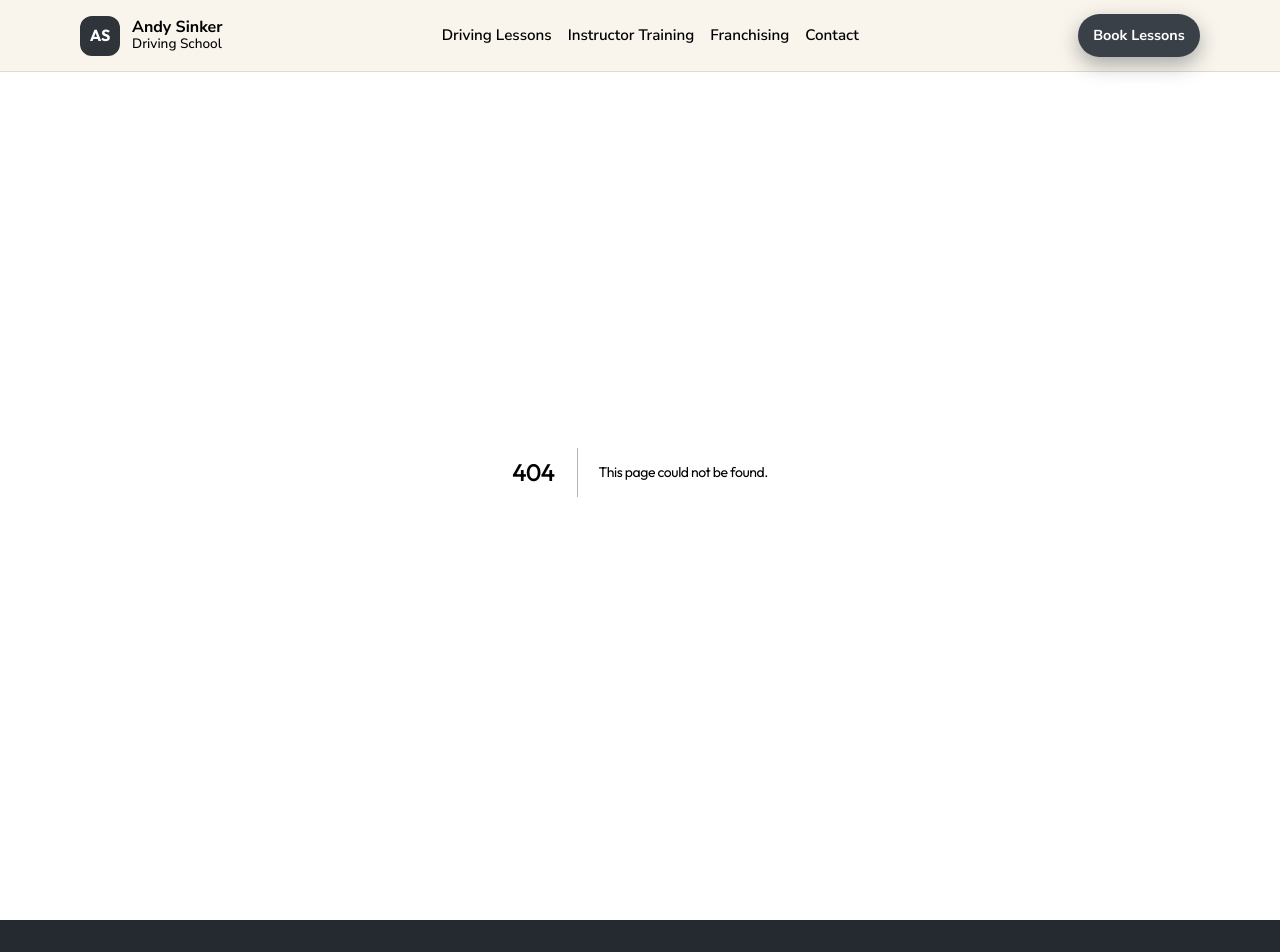
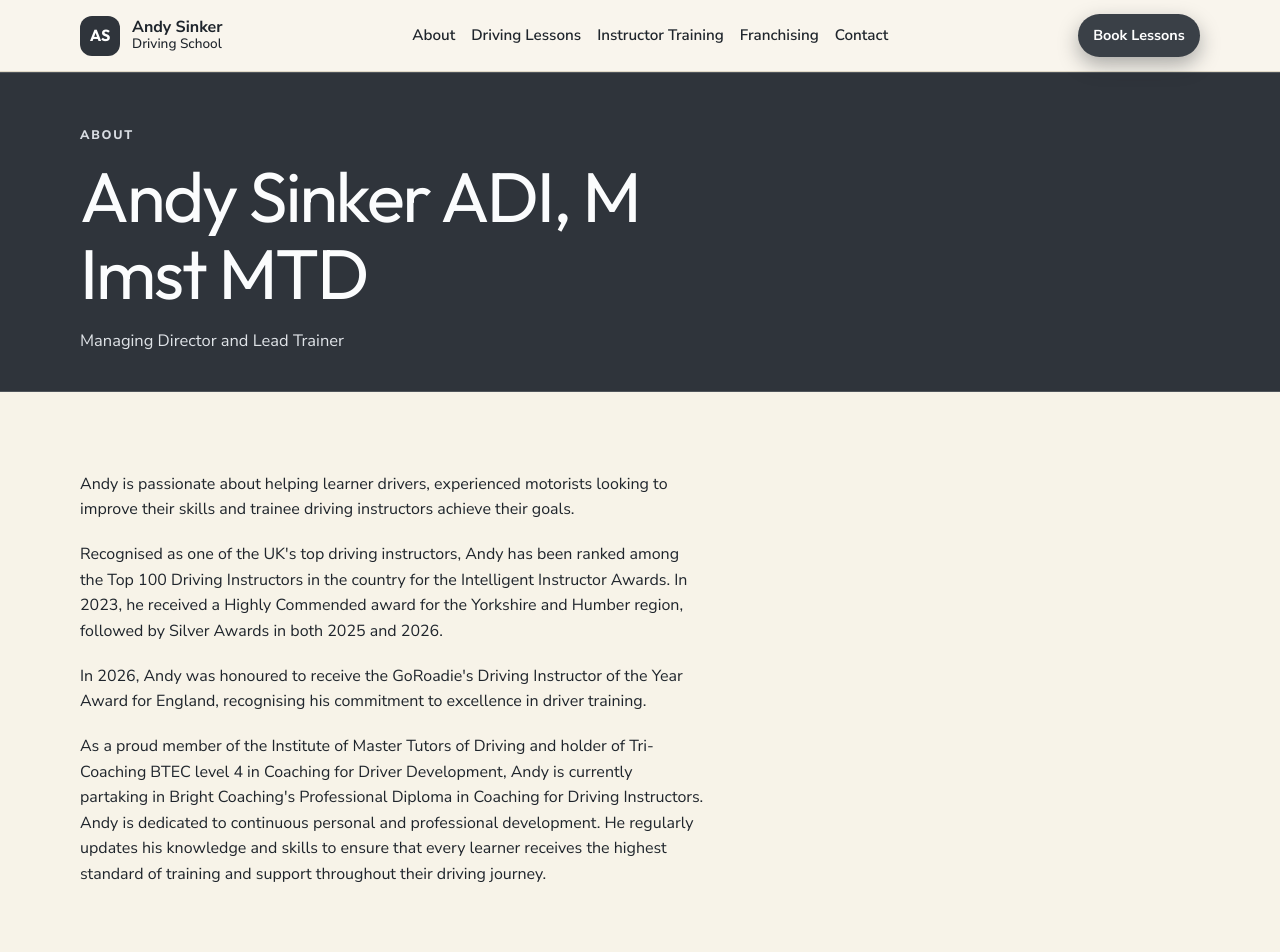
Before and after one commit to byt3sage/andysinkerdrivingschool, a Next.js app: page /about in a window 1280 px wide. Before the commit this address had no page. Shown: the top 952 px of the page. Built offline with nearby package versions, Linux system fonts and the light colour scheme.

Commit message:
chore: updates

```diff
--- /dev/null
+++ b/app/about/page.tsx
@@ -0,0 +1,56 @@
+import type { Metadata } from "next";
+
+export const metadata: Metadata = {
+  title: "About Andy Sinker",
+  description:
+    "Meet Andy Sinker ADI, M Imst MTD — Managing Director and Lead Trainer at Andy Sinker Driving School. Multi-award winning driving instructor and GoRoadie's Driving Instructor of the Year for England 2026.",
+  alternates: { canonical: "https://andysinkerdriving.co.uk/about" },
+};
+
+export default function AboutPage() {
+  return (
+    <div>
+      <section className="hero service-hero">
+        <div className="hero-band">
+          <div className="site-shell stagger-rise">
+            <p className="eyebrow">About</p>
+            <h1>Andy Sinker ADI, M Imst MTD</h1>
+            <p className="hero-lede">Managing Director and Lead Trainer</p>
+          </div>
+        </div>
+      </section>
+
+      <section className="content-section">
+        <div className="site-shell">
+          <div style={{ maxWidth: "65ch", display: "flex", flexDirection: "column", gap: "1.2rem" }}>
+            <p>
+              Andy is passionate about helping learner drivers, experienced motorists looking to
+              improve their skills and trainee driving instructors achieve their goals.
+            </p>
+
+            <p>
+              Recognised as one of the UK&apos;s top driving instructors, Andy has been ranked among
+              the Top 100 Driving Instructors in the country for the Intelligent Instructor Awards.
+              In 2023, he received a Highly Commended award for the Yorkshire and Humber region,
+              followed by Silver Awards in both 2025 and 2026.
+            </p>
+
+            <p>
+              In 2026, Andy was honoured to receive the GoRoadie&apos;s Driving Instructor of the
+              Year Award for England, recognising his commitment to excellence in driver training.
+            </p>
+
+            <p>
+              As a proud member of the Institute of Master Tutors of Driving and holder of
+              Tri-Coaching BTEC level 4 in Coaching for Driver Development, Andy is currently
+              partaking in Bright Coaching&apos;s Professional Diploma in Coaching for Driving
+              Instructors. Andy is dedicated to continuous personal and professional development. He
+              regularly updates his knowledge and skills to ensure that every learner receives the
+              highest standard of training and support throughout their driving journey.
+            </p>
+          </div>
+        </div>
+      </section>
+    </div>
+  );
+}
--- a/app/components/MobileNav.tsx
+++ b/app/components/MobileNav.tsx
@@ -6,6 +6,7 @@ import Link from "next/link";
 import { usePathname } from "next/navigation";
 
 const links = [
+  { href: "/about", label: "About" },
   { href: "/driving-lessons", label: "Driving Lessons" },
   { href: "/instructor-training", label: "Instructor Training" },
   { href: "/franchise", label: "Franchising" },
--- a/app/driving-lessons/page.tsx
+++ b/app/driving-lessons/page.tsx
@@ -35,7 +35,7 @@ const additionalSupport = [
 const drivingFaqs = [
   {
     q: "How old do I need to be to start driving lessons?",
-    a: "You can start learning to drive a car in the UK when you are 17 years old and have a valid provisional driving licence.",
+    a: "You can start learning to drive a car in the UK when you are 17 years old (16 years old with special permission granted from the DVLA) and have a valid provisional driving licence.",
   },
   {
     q: "Do I need a provisional licence before taking lessons?",
@@ -85,14 +85,12 @@ export default function DrivingLessonsPage() {
               <p className="eyebrow">Driving Lessons</p>
               <h1>Driving Lessons Tailored to You</h1>
               <p className="hero-lede">
-                At Andy Sinker Driving School, we understand that every learner has different
-                needs. That&rsquo;s why we provide personalised driving lessons designed around
-                your individual needs, learning style and goals.
+                At Andy Sinker Driving School, we understand that every learner is an individual. That is why we provide client-centered lessons, tailored to you.
               </p>
               <ul className="service-points">
                 <li>Build confidence and develop safer driving habits.</li>
                 <li>From first lesson to test-ready — at a pace that suits you.</li>
-                <li>Supported every step of the way, on and off the road.</li>
+                <li>Supported every step of the way, both on and off the road.</li>
               </ul>
               <div className="cta-row">
                 <Link href="/ppc/driving-lessons" className="button-primary">
@@ -140,7 +138,7 @@ export default function DrivingLessonsPage() {
       <section className="content-section section">
         <div className="site-shell">
           <p className="eyebrow" style={{ color: "var(--foreground)" }}>More Than Just Driving Lessons</p>
-          <h2 className="section-title">What You&rsquo;ll Get When You Learn With Us</h2>
+          <h2 className="section-title">What We Offer</h2>
           <p className="opp-intro">
             When you learn with Andy Sinker Driving School, you&rsquo;ll benefit from a
             comprehensive support package designed to help you succeed both on and off the road.
@@ -152,7 +150,7 @@ export default function DrivingLessonsPage() {
             </article>
             <article className="opp-card">
               <h3>Total Drive App</h3>
-              <p>All learners receive access to the Total Drive app to track progress, log reflections, book lessons, receive reminders, pay securely, and share updates with parents.</p>
+              <p>All learners receive access to the Total Drive app to track progress, log reflections, book lessons, receive reminders, pay securely, and share updates with others as desired.</p>
             </article>
             <article className="opp-card">
               <h3>Learning Resources</h3>
--- a/app/franchise/page.tsx
+++ b/app/franchise/page.tsx
@@ -26,7 +26,7 @@ const whyChoose = [
   },
   {
     title: "Pupils & Leads",
-    body: "Good supply of students from day one, backed by lead generation systems, marketing and advertising support, and booking and management tools.",
+    body: "Supply of students from day one, backed by lead generation systems, marketing and advertising support, and booking and management tools.",
   },
   {
     title: "Flexible Lifestyle",
@@ -42,6 +42,7 @@ const whatYouGet = [
   "Booking and management tools",
   "Operational resources",
   "Ongoing support",
+  "Training material and resources for you and your students",
 ];
 
 const whoWeWant = [
@@ -104,7 +105,7 @@ export default function FranchisePage() {
           <div className="site-shell service-hero-grid">
             <div className="stagger-rise">
               <p className="eyebrow">Franchise</p>
-              <h1>Build a Rewarding Business with a Trusted Driving School Brand</h1>
+              <h1>Build A Rewarding Business With A Trusted Driving School Brand</h1>
               <p className="hero-lede">
                 Join our driving school franchise network and become part of a growing, respected
                 brand dedicated to providing high-quality driver training across the region.
@@ -183,7 +184,7 @@ export default function FranchisePage() {
 
       <section className="content-section section">
         <div className="site-shell">
-          <h2 className="section-title">What You&rsquo;ll Receive</h2>
+          <h2 className="section-title">What You Will Receive</h2>
           <p className="section-lede">As a franchise partner, you&rsquo;ll gain access to:</p>
           <ul className="check-grid">
             {whatYouGet.map((item) => (
@@ -196,7 +197,7 @@ export default function FranchisePage() {
       <section className="content-section alt section">
         <div className="site-shell split">
           <div>
-            <h2 className="section-title">Who We&rsquo;re Looking For</h2>
+            <h2 className="section-title">Who Makes A Successful Franchisee</h2>
             <p className="section-lede">We welcome applications from individuals who are:</p>
             <ul className="check-grid">
               {whoWeWant.map((item) => (
--- a/app/globals.css
+++ b/app/globals.css
@@ -640,6 +640,9 @@ h1 {
   border: 1px solid var(--line);
   background: #fffdf6;
   padding: 1rem;
+  display: flex;
+  flex-direction: column;
+  gap: 0.85rem;
 }
 
 .process-list {
--- a/app/instructor-training/page.tsx
+++ b/app/instructor-training/page.tsx
@@ -74,7 +74,7 @@ export default function InstructorTrainingPage() {
           <div className="site-shell service-hero-grid">
             <div className="stagger-rise">
               <p className="eyebrow">Instructor Training</p>
-              <h1>Why become an Approved Driving Instructor (ADI)?</h1>
+              <h1>Why Become An Approved Driving Instructor (ADI)?</h1>
               <p className="hero-lede">
                 If you&rsquo;re looking for a career that offers full flexibility, job satisfaction
                 and the opportunity to make a real difference in people&rsquo;s lives, becoming an
@@ -130,7 +130,7 @@ export default function InstructorTrainingPage() {
 
       <section className="content-section alt section">
         <div className="site-shell">
-          <h2 className="section-title">The Benefits of a Rewarding Career as an ADI</h2>
+          <h2 className="section-title">The Benefits Of A Rewarding Career As An ADI</h2>
           <div className="content-grid">
             {benefits.map((benefit) => (
               <article key={benefit.title} className="content-card">
@@ -145,7 +145,7 @@ export default function InstructorTrainingPage() {
       <section className="content-section">
         <div className="site-shell split">
           <div>
-            <h2 className="section-title">Is Becoming an ADI Right for You?</h2>
+            <h2 className="section-title">Is Becoming An ADI Right For You?</h2>
             <p>
               Successful driving instructors are patient, professional, reliable and passionate
               about helping others learn. If you enjoy working with people, have excellent
--- a/app/layout.tsx
+++ b/app/layout.tsx
@@ -94,6 +94,9 @@ export default function RootLayout({
             <nav aria-label="Primary">
               <ul className="site-nav">
                 <li>
+                  <Link href="/about">About</Link>
+                </li>
+                <li>
                   <Link href="/driving-lessons">Driving Lessons</Link>
                 </li>
                 <li>
@@ -125,6 +128,9 @@ export default function RootLayout({
             <div>
               <h3>Explore</h3>
               <ul>
+                <li>
+                  <Link href="/about">About</Link>
+                </li>
                 <li>
                   <Link href="/driving-lessons">Driving Lessons</Link>
                 </li>
```
